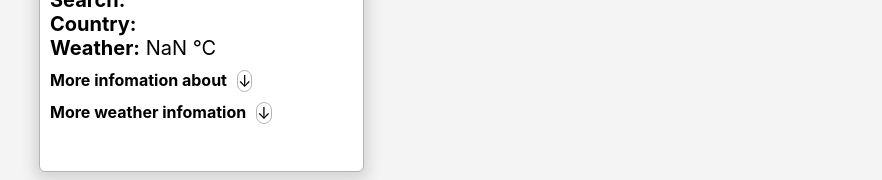
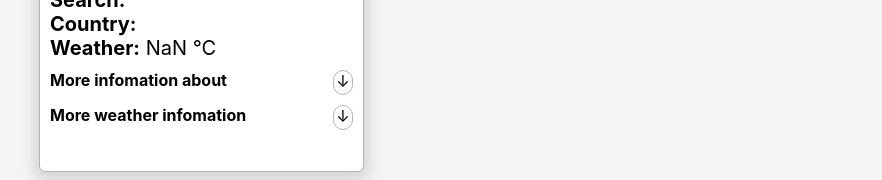
Before and after one commit to fzippy/weather-info-app, a React (Create React App) app: page / in a window 1280 px wide. Both pictures are taken after a click on the element 932 px from the left and 41 px from the top of the page. Shown: the part 245-425 px from the top of the page, without its empty margins (109-991 px from the left). Built offline with nearby package versions, Linux system fonts and the light colour scheme; no server answers.

Commit message:
Improved css of down arrow

```diff
--- a/src/App.css
+++ b/src/App.css
@@ -70,9 +70,11 @@
   display: flex;
 }
 .downArrow{
+  width: 20px;
+  height: 25px;
   text-align: center;
   border-radius: 99px;
-  margin-left: 10px;
+  margin-left: auto;
   min-width: 10px;
   min-height: 10px;
   border: 1px solid rgb(180, 180, 180);
```
